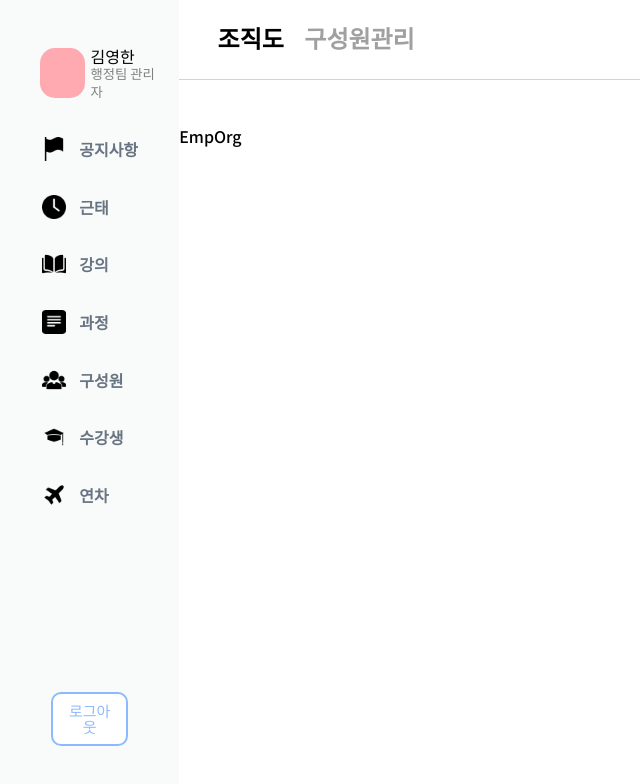
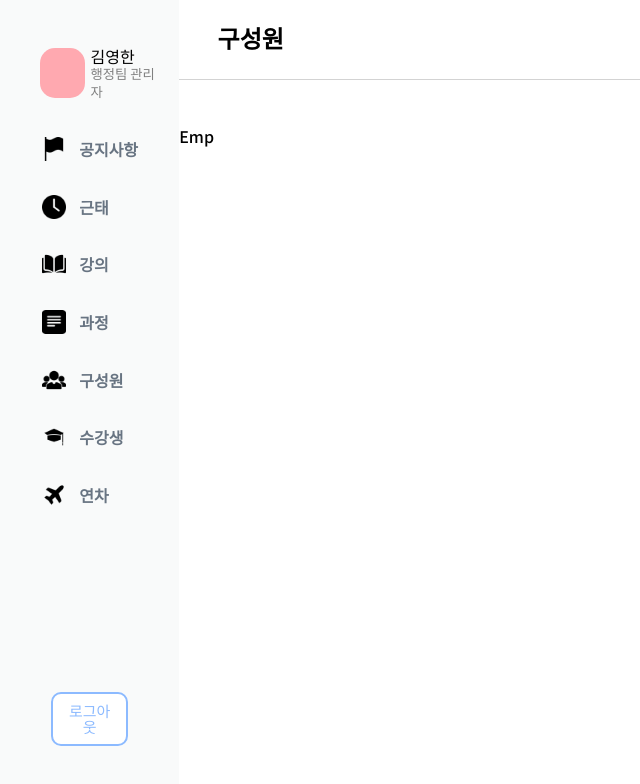
Before and after one commit to Insa-dong/insa-front, a React (Create React App) app: page /emp in a window 1280 px wide. Shown: the top 784 px of the page, without its empty margins (0-640 px from the left). Built offline with nearby package versions, Linux system fonts and the light colour scheme.

Commit message:
✨ Feat: emp 수정 중

```diff
--- a/src/component/common/Header.css
+++ b/src/component/common/Header.css
@@ -10,9 +10,6 @@
     display: inline-block;
     margin-top: 3.8vh;
     margin-left: 3vw;
-    /* margin: 4vh 0 4vh 6vh;
-    position: absolute; */
-    font-weight: 700;
     cursor: pointer;
 }
 
@@ -20,9 +17,6 @@
     font-size: 1.5rem;
     display: inline-block;
     padding-left: 1.6vw;
-    /* margin: 4vh 0 0 14vh;
-    position: absolute; */
-    font-weight: 700;
     color: #a0a0a0;
     cursor: pointer;
 }
--- a/src/pages/emp/Emp.js
+++ b/src/pages/emp/Emp.js
@@ -1,37 +1,15 @@
-import { useState } from "react";
-import { useNavigate } from "react-router-dom";
-import Header from "../../component/common/Header";
-import EmpOrg from "./EmpOrg";
-import EmpManage from "./EmpManage";
+import React from 'react'
+import Header from '../../component/common/Header'
 
 function Emp() {
-  const navigate = useNavigate();
-  const [selectedPage, setSelectedPage] = useState('조직도');
 
-  const headerClick = (page) => {
-    setSelectedPage(page);
-  };
-
-  const selectPage = () => {
-    if (selectedPage === '조직도') {
-      return <EmpOrg />;
-    } else if (selectedPage === '구성원관리') {
-      return <EmpManage />;
-    }
-
-    return <EmpOrg />;
-  };
-
+  const title = "구성원";
   return (
     <>
-      <Header
-        title="조직도"
-        subTitle="구성원관리"
-        onClick={headerClick}
-      />
-      <div>{selectPage()}</div>
+      <Header title = {title}/>
+      <div>Emp</div>
     </>
-  );
+  )
 }
 
-export default Emp;
+export default Emp
```
